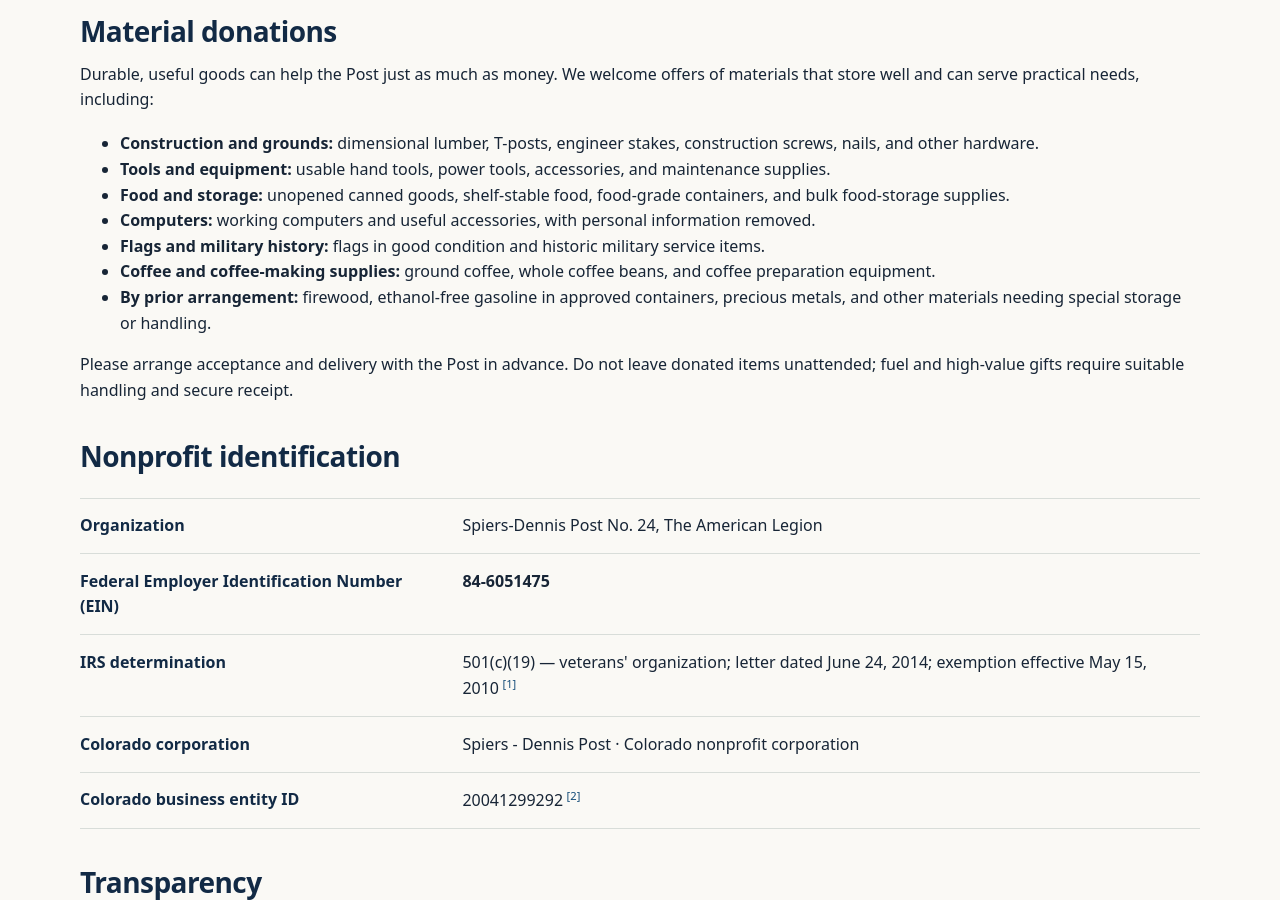
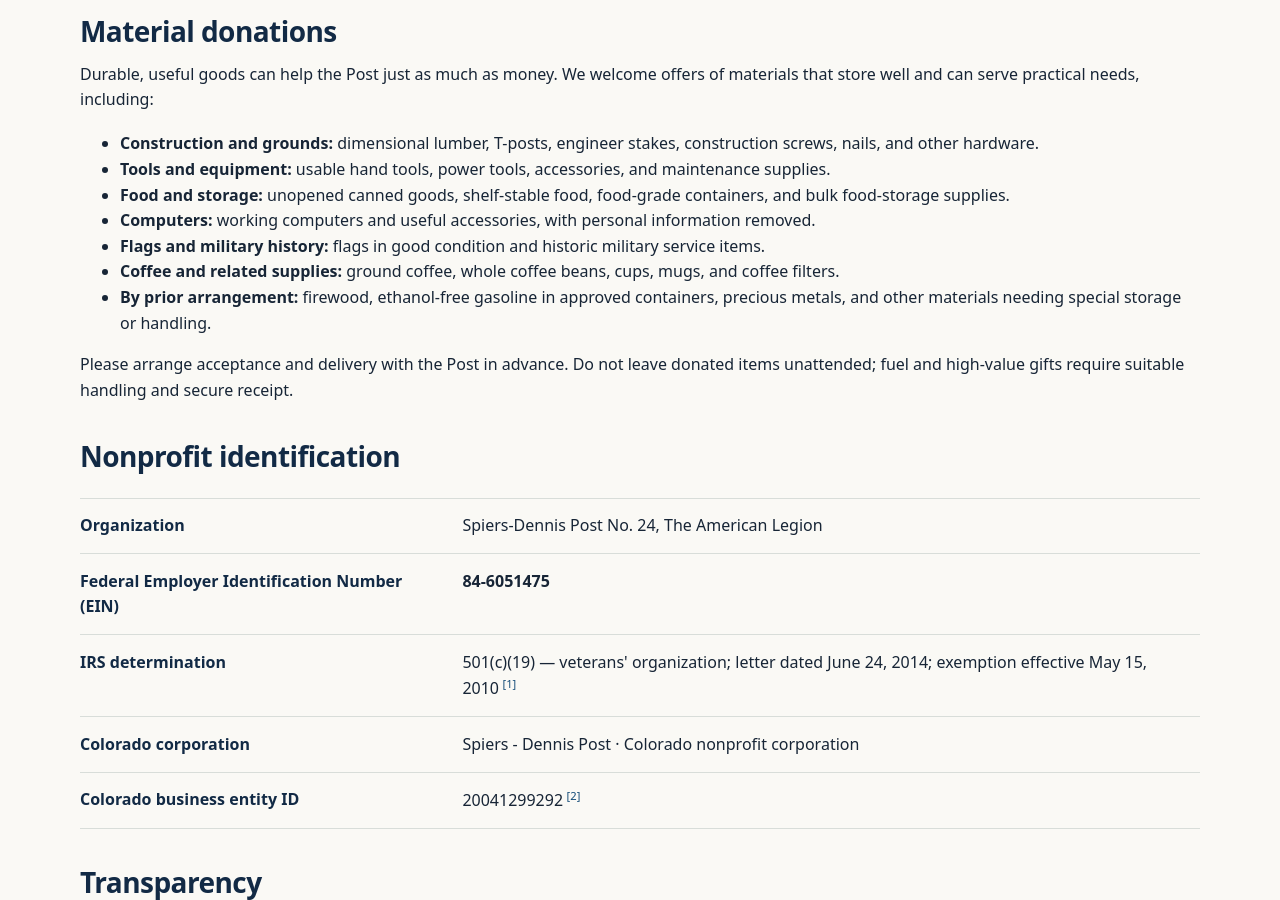
Before and after one commit to SPIERS-DENNIS-POST/spiers-dennis-post.github.io, a Jekyll site: the page built from donate/index.md, in a window 1280 px wide and 900 px high, scrolled down 610 px. Built offline with Jekyll 4.4.1, drawn with Linux system fonts in a browser that asks for light colours.

Commit message:
Clarify coffee donation supplies as cups, mugs, and filters

```diff
--- a/donate/index.md
+++ b/donate/index.md
@@ -29,7 +29,7 @@
 - **Food and storage:** unopened canned goods, shelf-stable food, food-grade containers, and bulk food-storage supplies.
 - **Computers:** working computers and useful accessories, with personal information removed.
 - **Flags and military history:** flags in good condition and historic military service items.
-- **Coffee and coffee-making supplies:** ground coffee, whole coffee beans, and coffee preparation equipment.
+- **Coffee and related supplies:** ground coffee, whole coffee beans, cups, mugs, and coffee filters.
 - **By prior arrangement:** firewood, ethanol-free gasoline in approved containers, precious metals, and other materials needing special storage or handling.
 
 Please arrange acceptance and delivery with the Post in advance. Do not leave donated items unattended; fuel and high-value gifts require suitable handling and secure receipt.
```
